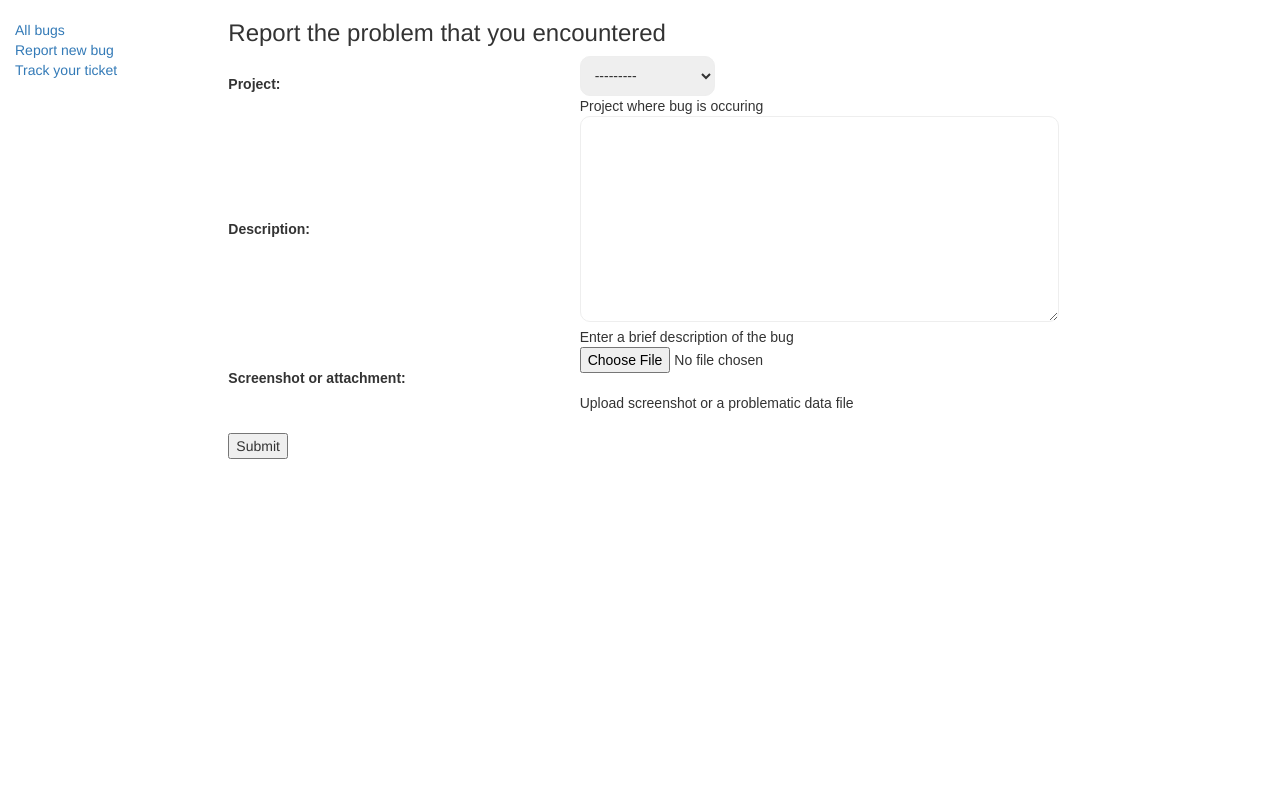
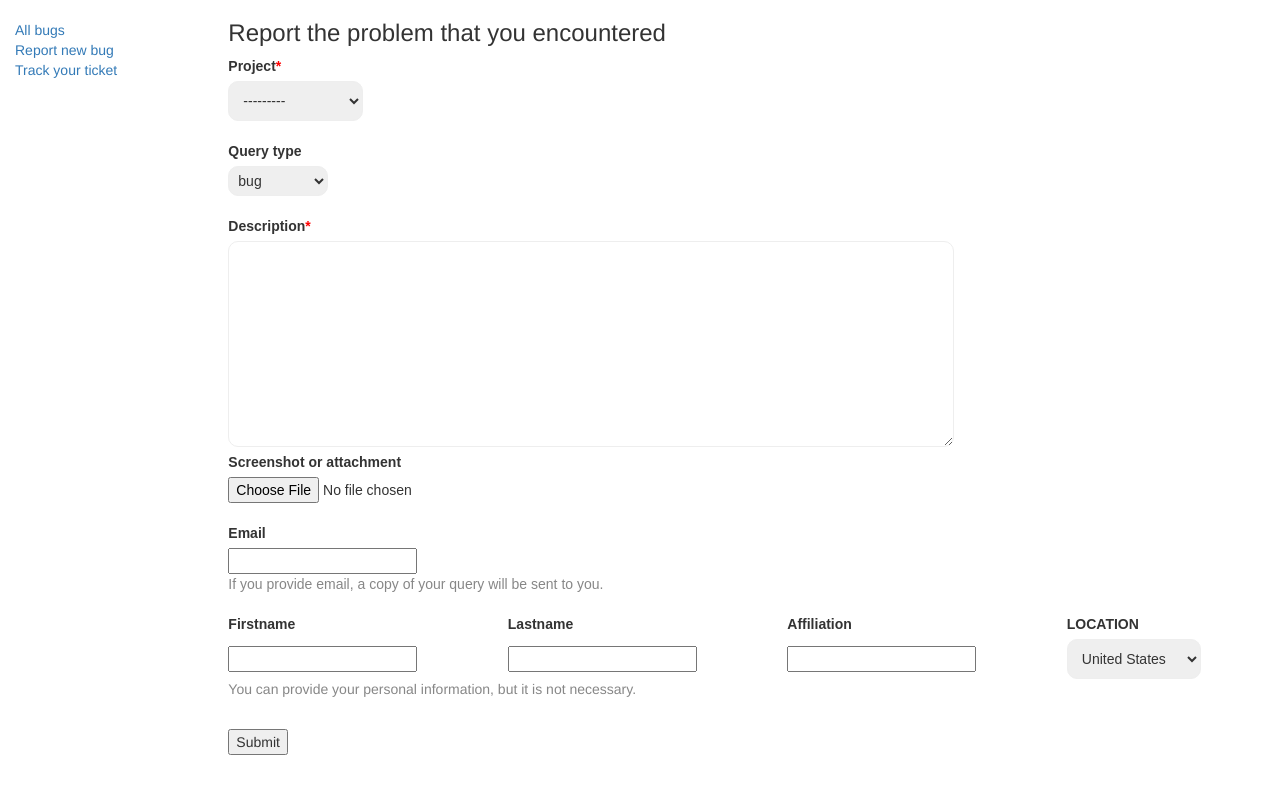
Before and after one commit to dzoanka/Bugs-reporting, a Django app: page /tracker/bug/create/ in a window 1280 px wide. Run offline with Django 3.2, Linux system fonts and the light colour scheme; some libraries are stand-ins or nearby versions.

Commit message:
Changes in bug add form

```diff
--- a/bugreport/tracker/templates/tracker/bug_form.html
+++ b/bugreport/tracker/templates/tracker/bug_form.html
@@ -2,11 +2,76 @@
 
 {% block content %}
 <h3>Report the problem that you encountered</h3>
-  <form action="" method="post">
+<form action="" method="post" enctype="multipart/form-data">
   {% csrf_token %}
   <table>
-    {{ form.as_table }}
+    <tbody>
+      <tr>
+        <th><label for="id_project">Project<span style="color:red">*</span></label></th>
+      </tr>
+      <tr>
+        <td>{{form.project}}</td>
+      </tr>
+    </tbody>
   </table>
+  <br>
+  <table class="query_type">
+    <tbody>
+      <tr>
+        <th><label for="id_query_type">Query type</label></th>
+      </tr>
+      <tr>
+        <td>{{form.query_type}}</td>
+      </tr>
+    </tbody>
+  </table>
+  <br>
+  <table>
+    <tbody>
+      <tr>
+        <th><label for="id_description">Description<span style="color:red">*</span></label></th>
+      </tr>
+      <tr>
+        <td>{{form.description}}</td>
+      </tr>
+      <tr>
+        <th><label for="id_screenshot_or_attachment">Screenshot or attachment</label></th>
+      </tr>
+      <tr>
+        <td>{{form.screenshot_or_attachment}}</td>
+      </tr>
+    </tbody>
+  </table>
+  <br>
+  <table>
+    <tbody>
+      <tr>
+        <th><label for="id_email">Email</label></th>
+      </tr>
+      <tr>
+        <td>{{form.email}}<br><span style="color:#878787">If you provide email, a copy of your query will be sent to you.</span></td>
+      </tr>
+    </tbody>
+  </table>
+  <br>
+  <table>
+    <tbody>
+      <tr>
+        <th><label for="id_first_name">Firstname</label></th>
+        <th><label for="id_last_name">Lastname</label></th>
+        <th><label for="id_affiliation">Affiliation</label></th>
+        <th><label for="id_location">LOCATION</label></th>
+      </tr>
+      <tr>
+        <td>{{form.first_name}}</td>
+        <td>{{form.last_name}}</td>
+        <td>{{form.affiliation}}</td>
+        <td>{{form.location}}</td>
+      </tr>
+    </tbody>
+  </table>
+  <p style="color:#878787">You can provide your personal information, but it is not necessary.</p>
+
   <br>
   <input type="submit" value="Submit">
 </form>
--- a/bugreport/tracker/urls.py
+++ b/bugreport/tracker/urls.py
@@ -10,10 +10,9 @@ urlpatterns = [
 
 urlpatterns += [
     path('bug/create/', views.BugCreate.as_view(), name='bug-create'),
+    path('bug/create/<str:project>/', views.ProjectBugCreate.as_view(), name='bug-create-project'),
     path('bug/<str:uuid>/update/', views.BugUpdate.as_view(), name='bug-update'),
-    path('bug/<int:pk>/delete/', views.BugDelete.as_view(), name='bug-delete'),
     path('bug/track/', views.track_ticket, name='bug-track-ticket'),
-    path('bug/create/<str:project>/', views.ProjectBugCreate.as_view(), name='bug-create-project'),
     path('bug/track/<str:project>/', views.track_ticket, name='bug-track-ticket-project'),
 ]
 
--- a/bugreport/tracker/views.py
+++ b/bugreport/tracker/views.py
@@ -59,7 +59,7 @@ class BugDetailView(generic.DetailView):
 
 class BugCreate(CreateView):
     model = Bug
-    fields = ['project', 'description', 'screenshot_or_attachment']
+    fields = ['project', 'description', 'screenshot_or_attachment', 'first_name', 'last_name', 'affiliation', 'location', 'email', 'query_type']
 
 class ProjectBugCreate(CreateView):
     template_name = 'tracker/bug_form_project.html'
```
Also changed, not shown: bugreport/db.sqlite3. Lines whose indentation alone changed are shown as unchanged.
